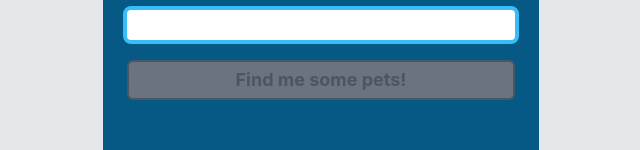
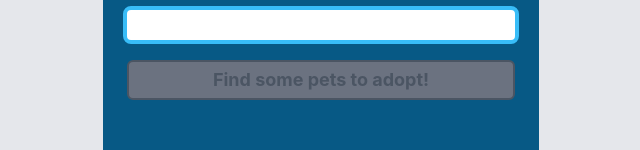
Before and after one commit to willwill96/petfinder-api-apps, a Next.js app in the folder webapps/dog-search/: page / in a window 1280 px wide. Shown: the part 320-470 px from the top of the page, without its empty margins (319-959 px from the left). Built offline with nearby package versions, Linux system fonts and the light colour scheme.

Commit message:
fix: button text

```diff
--- a/webapps/dog-search/pages/index.tsx
+++ b/webapps/dog-search/pages/index.tsx
@@ -101,7 +101,7 @@ export default function Home() {
                   setLocation(locationInput)
                 }}
               >
-                Find me some pets!
+                Find some pets to adopt!
               </Button>
             </div>
           </Card>
```
